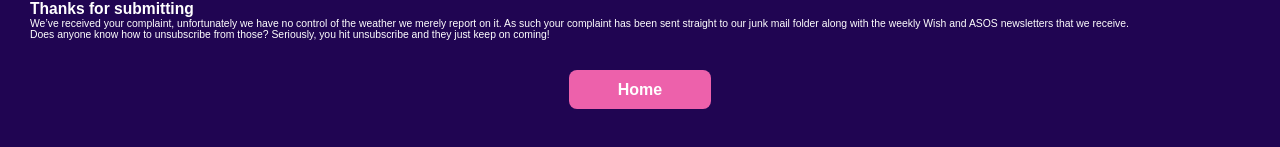
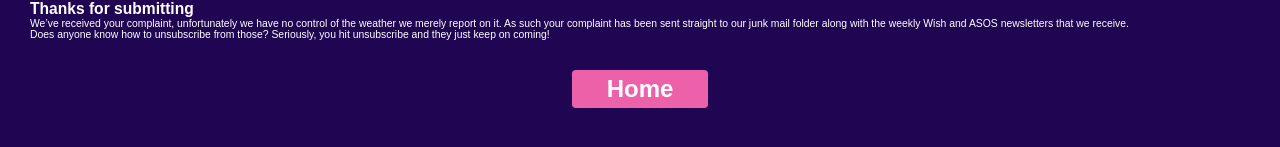
Before and after one commit to Raidoxe/WeatherApp, a Next.js app: page /thanks in a window 1280 px wide. Shown: the part 449-596 px from the top of the page. Built offline with nearby package versions, Linux system fonts and the light colour scheme.

Commit message:
Updated buttons to match

```diff
--- a/styles/utils.moduel.css
+++ b/styles/utils.moduel.css
@@ -215,6 +215,8 @@ form>input{
     font-size:1.5em;
     font-weight:700;
     margin-top:10px;
+    border: none;
+    border-radius: 4px;
 
 }
 
@@ -231,15 +233,17 @@ form>input{
 
 .home-btn {
     background-color: #ED61AB;
-    padding: 10.5px 21px;
-    border-radius: 8px;
+    padding: 5px 18px 18px;
+    border-radius: 4px;
     color: white;
     font-family:'Raleway', sans-serif;
     text-decoration: none;
     vertical-align: middle;
-    font-weight: bold;
+    font-weight: 700;
     width: 100px;
+    height:15px;
     text-align: center;
+    font-size:1.5em;
 
 }
 
```
